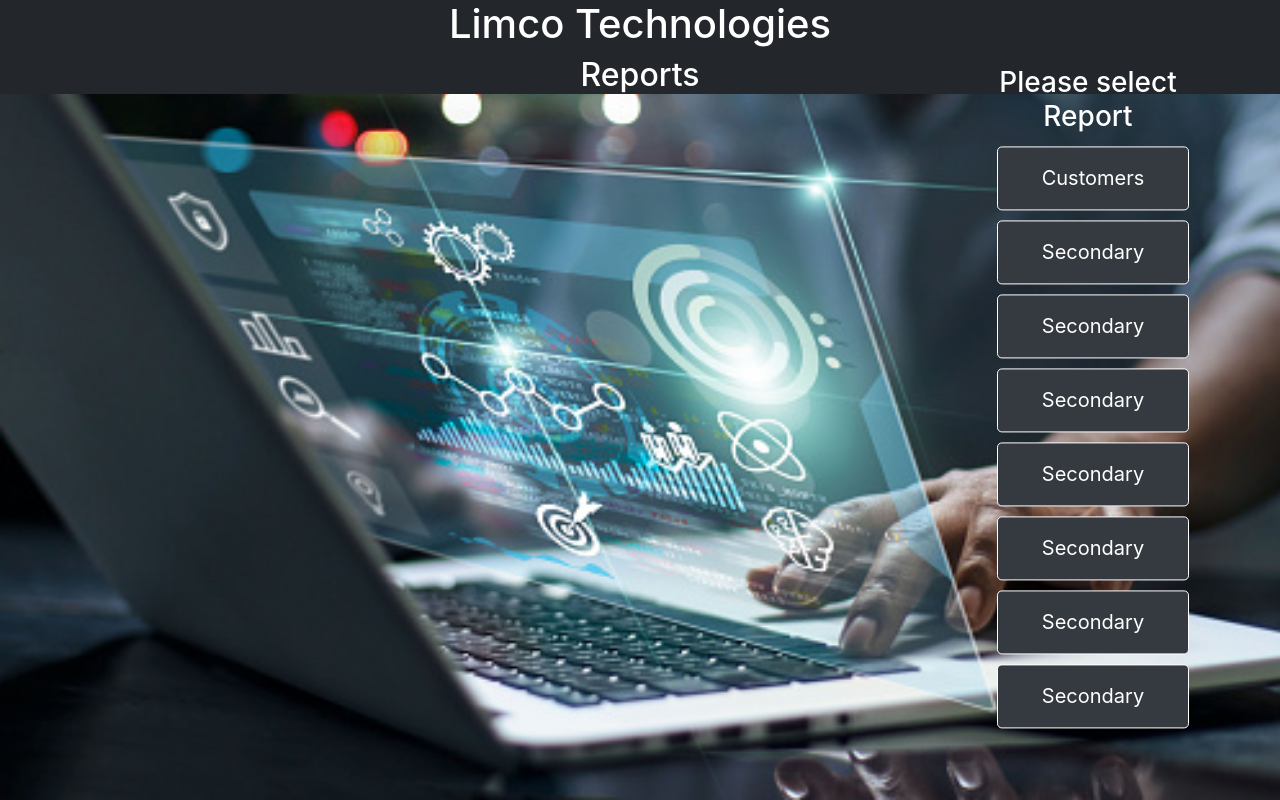
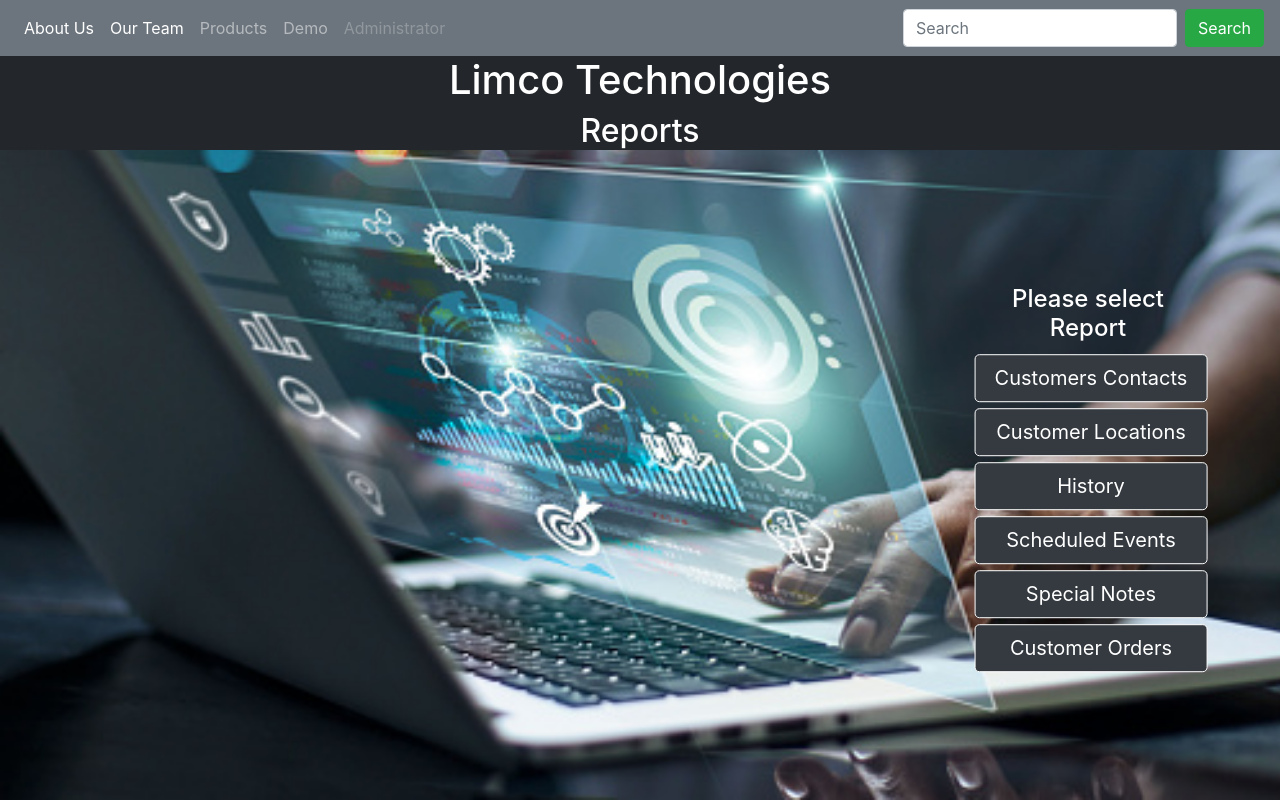
Before and after one commit to RandallBG/ClevelandCodesProject, a plain HTML site: page views/default/reports.html in a window 1280 px wide. Drawn offline with nearby package versions, Linux system fonts and the light colour scheme.

Commit message:
updated crm and reports
added links and nav bar

```diff
--- a/views/default/reports.html
+++ b/views/default/reports.html
@@ -26,15 +26,16 @@
 
     .main-links {
       text-align: center;
+      margin-top: 150px;
     }
 
     .main-buttons {
-      padding-top: 1rem;
-      padding-bottom: 1rem;
+      padding-top: .5rem;
+      padding-bottom: .5rem;
       width: 100%;
       border-color: white;
       color: white;
-      margin: 5px;
+      margin: 3px;
 
     }
 
@@ -51,17 +52,50 @@
     .center {
       margin: 0;
       position: absolute;
-      top: 50%;
+      top: 60%;
       left: 85%;
       -ms-transform: translate(-50%, -50%);
       transform: translate(-50%, -50%);
+    }
+
+    @media screen and (max-width: 600px) {
+      .center {
+        margin: 0;
+        position: static;
+        -ms-transform: translate(0%, 0%);
+        transform: translate(0%, 0%);
+      }
+
     }
   </style>
   <title>LIMCO Technologies - Reports</title>
 </head>
 
 <body>
+  <nav class="navbar navbar-expand-sm bg-secondary navbar-dark">
 
+    <ul class="navbar-nav">
+      <li class="nav-item active">
+        <a class="nav-link" href="About.html">About Us</a>
+      </li>
+      <li class="nav-item active">
+        <a class="nav-link" href="People.html">Our Team</a>
+      </li>
+      <li class="nav-item">
+        <a class="nav-link" href="Limco_prods.html">Products</a>
+      </li>
+      <li class="nav-item">
+        <a class="nav-link" href="crm_start.html">Demo</a>
+      </li>
+      <li class="nav-item">
+        <a class="nav-link disabled" href="Admin.html">Administrator</a>
+      </li>
+    </ul>
+    <form class="form-inline ml-auto" action="/action_page.php">
+      <input class="form-control mr-sm-2" type="text" placeholder="Search">
+      <button class="btn btn-success" type="submit">Search</button>
+    </form>
+  </nav>
 
   <div class='text-center main-heading'>
     <h1>Limco Technologies</h1>
@@ -71,15 +105,18 @@
   <div class="container-fluid main-links">
     <div class="center">
       <div class="btn-wrapper">
-        <h3>Please select Report</h3>
-        <a href="contacts" button type="button" class="main-buttons btn btn-dark btn-lg">Customers</a>
-        <button type="button" class="main-buttons btn btn-dark btn-lg">Secondary</button>
-        <button type="button" class="main-buttons btn btn-dark btn-lg">Secondary</button>
-        <button type="button" class="main-buttons btn btn-dark btn-lg">Secondary</button>
-        <button type="button" class="main-buttons btn btn-dark btn-lg">Secondary</button>
-        <button type="button" class="main-buttons btn btn-dark btn-lg">Secondary</button>
-        <button type="button" class="main-buttons btn btn-dark btn-lg">Secondary</button>
-        <button type="button" class="main-buttons btn btn-dark btn-lg">Secondary</button>
+        <h4>Please select Report</h4>
+        <a href="contacts" button type="button" class="main-buttons btn btn-dark btn-lg">Customers Contacts</a>
+        <a href="locations" button type="button" class="main-buttons btn btn-dark btn-lg">Customer Locations</a>
+        <a href="activities" button type="button" class="main-buttons btn btn-dark btn-lg">History</a>
+        <a href="events" button type="button" class="main-buttons btn btn-dark btn-lg">Scheduled Events</a>
+        <a href="notes" button type="button" class="main-buttons btn btn-dark btn-lg">Special Notes</a>
+        <a href="orders" button type="button" class="main-buttons btn btn-dark btn-lg">Customer Orders</a>
+
+
+
+
+
       </div>
     </div>
   </div>
```
Also changed, not shown: views/default/crm_start.html (+1 -2 lines), 1 other file.
